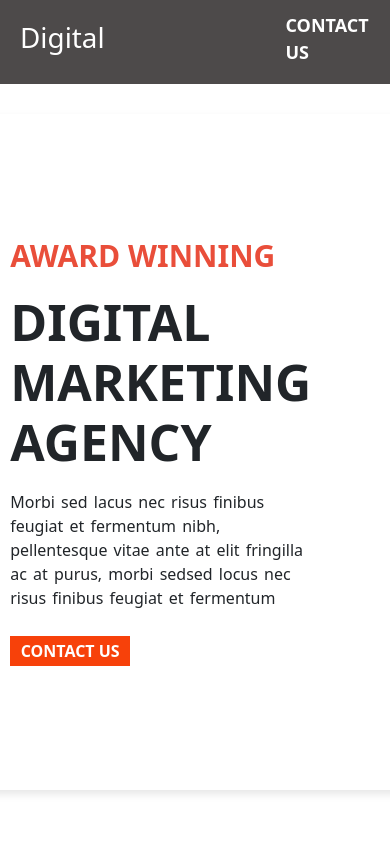
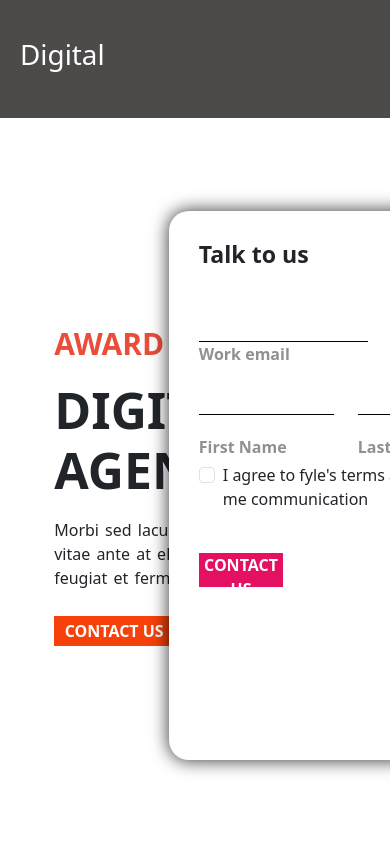
Before and after one commit to Shivam1tripathi/FYLE-Front, a plain HTML site: page index.html in a window 390 px wide. Both pictures are taken after a click on the button "CONTACT US". Shown: the top 844 px of the page. Drawn offline with nearby package versions, Linux system fonts and the light colour scheme.

Commit message:
made  it responsive

```diff
--- a/index.css
+++ b/index.css
@@ -2,6 +2,7 @@
     margin: 0;
     padding: 0;
 }
+
 
 nav{
     width: 100%;
@@ -35,7 +36,7 @@ nav ul a:hover{
 }
 
 .container{
-    width: 100%;
+    width: 100vh;
     min-height: 80vh;
     margin-top: 30px;
     display: flex;
@@ -44,8 +45,14 @@ nav ul a:hover{
     display: flex;
     flex-direction: column;
     justify-content: center;
-    padding-left: 30vh;
-    padding-right: 20vh;
+    padding-left: 5vh;
+    padding-right: 5vh;
+}
+.container .right{
+    display: flex;
+ align-items: center;
+    justify-content: center;
+
 }
 .container .left h1{
     font-weight: 600;
@@ -151,7 +158,6 @@ border: 0;
 .form-check-input:focus,.form-check-input:active{
     outline: rgb(228, 16, 97);
     border: 0;
-
 }
 input[type="checkbox"]:checked {
     background-color: rgb(228, 16, 97);
@@ -309,15 +315,6 @@ font-weight: 700;
 
 
 
-.container {
-    display: flex;
-    max-width: 900px;
-    background-color: white;
-    border-radius: 10px;
-    overflow: hidden;
-    box-shadow: 0 4px 8px rgba(0, 0, 0, 0.1);
-}
-
 .image-container {
     flex: 1;
 }
@@ -363,10 +360,13 @@ font-weight: 700;
     color: white;
 }
 
-
+.box p{
+    text-align: center;
+}
 .box{
     width: 25vh;
     margin-left: 20px;
+    padding:20px;
     height: 22vh;
     border-radius: 10px;
     opacity: 0.9;
@@ -384,3 +384,323 @@ font-weight: 700;
 -webkit-box-shadow: 0px 0px 14px 1px rgba(0,0,0,0.75);
 -moz-box-shadow: 0px 0px 14px 1px rgba(0,0,0,0.75);
 }
+
+
+
+
+
+
+
+
+
+
+
+
+
+
+
+
+
+
+
+
+
+
+
+
+
+
+
+
+
+
+
+
+
+
+
+
+
+
+
+
+ @media (max-width:1200px) {
+    #About{
+        width:70vh
+    }
+
+    .popup-form{
+        position: absolute;
+        box-shadow: 0px 0px 17px 1px rgba(0,0,0,0.75);
+        -webkit-box-shadow: 0px 0px 17px 1px rgba(0,0,0,0.75);
+        -moz-box-shadow: 0px 0px 17px 1px rgba(0,0,0,0.75);
+        top: 25vh;
+        left: 10vh;
+        z-index: 5;
+        border-radius: 20px;
+        background-color: white;
+        width: 40vh;
+        height: 35vh;
+        padding:28px;
+        visibility: hidden;
+    }
+
+.btun{
+    background-color: rgb(228, 16, 97);
+    border: 0;
+    font-weight: 800;
+    color: white;
+    margin-top: 40px;
+    width: 10vh;
+    height: 4vh;
+}
+
+
+
+
+
+
+
+
+
+.popup-form form div .label1{
+    font-weight: 600;
+    color: rgb(146, 143, 143);
+    transition: 0.5s;
+    transform: translateY(-50%);
+    position: absolute;
+    top: 9vh;
+}
+.popup-form form div .label2{
+    font-weight: 600;
+    color: rgb(146, 143, 143);
+    transition: 0.5s;
+    transform: translateY(-50%);
+    position: absolute;
+    top: 14vh;
+}
+.popup-form form div .input:focus~.label1,.popup-form form div .input:valid~.label1{
+    top: 6vh;
+}
+.popup-form form div div .input2:focus~.label2,.popup-form form div div .input2:valid~.label2{
+    top: 12vh;
+}
+.popup-form form .pr div .input2:focus{
+    outline: none;
+}
+.popup-form form div .input:focus{
+    outline: none;
+}
+.form-check-input:focus,.form-check-input:active{
+    outline: rgb(228, 16, 97);
+    border: 0;
+}
+
+
+
+.popup-form form .input{
+    width: 20vh;
+    border: 0;
+    border-radius: 0;
+    border-bottom: 1px solid black;
+}
+.popup-form form .input2{
+    width: 16vh;
+    border: 0;
+    border-radius: 0;
+    border-bottom: 1px solid black;
+}
+
+
+
+
+.hover{
+    position: fixed;
+    width: 20vh;
+    height: 100%;
+    background-color: rgb(238, 13, 88);
+    display: flex;
+    align-items: center;
+    justify-content: center;
+    flex-direction: column;
+    padding: 20px;
+    overflow: hidden;
+    transition: 3s all ease;
+}
+
+.hover a{
+    width: 8vh;
+    height: 3vh;
+    font-weight: 700;
+    color: rgb(238, 13, 88);
+    text-decoration: none;
+    background-color: white;
+    display: flex;
+    align-items: center;
+    justify-content: center;
+}
+
+
+
+
+
+
+
+
+
+.box{
+    width: 16vh;
+    height: 15vh;
+    border-radius: 10px;
+    opacity: 0.9;
+    display: flex;
+    flex-direction: column;
+    align-items: center;
+    justify-content: center;
+    box-shadow: 0px 0px 20px -2px rgba(0,0,0,0.75);
+-webkit-box-shadow: 0px 0px 20px -2px rgba(0,0,0,0.75);
+-moz-box-shadow: 0px 0px 20px -2px rgba(0,0,0,0.75);
+}
+
+nav{
+    width: 100%;
+    height: 10vh;
+    background-color: rgb(77, 74, 74);
+    display: flex;
+    justify-content: space-between;
+    align-items: center;
+}
+.container .left{
+    padding-left: 5vh;
+    padding-right: 5vh;
+}
+nav ul{
+    list-style: none;
+    display: flex;
+    justify-content: space-between;
+    margin-top: 10px;
+    width: 40%;
+}
+
+
+ }
+
+
+
+
+
+
+
+
+
+
+
+ @media (max-width:768px) {
+    #About{
+        width: 140vh;
+    }
+    .popup-form{
+        position: absolute;
+        box-shadow: 0px 0px 17px 1px rgba(0,0,0,0.75);
+        -webkit-box-shadow: 0px 0px 17px 1px rgba(0,0,0,0.75);
+        -moz-box-shadow: 0px 0px 17px 1px rgba(0,0,0,0.75);
+        top: 25vh;
+        left: 20vh;
+        z-index: 5;
+        border-radius: 20px;
+        background-color: white;
+        width: 70vh;
+        height: 65vh;
+        padding: 30px;
+        visibility: hidden;
+    }
+
+
+    .popup-form form div .label1{
+        font-weight: 600;
+        color: rgb(146, 143, 143);
+        transition: 0.5s;
+        transform: translateY(-50%);
+        position: absolute;
+        top: 17vh;
+    }
+    .popup-form form div .label2{
+        font-weight: 600;
+        color: rgb(146, 143, 143);
+        transition: 0.5s;
+        transform: translateY(-50%);
+        position: absolute;
+        top: 28vh;
+    }
+    .popup-form form div .input:focus~.label1,.popup-form form div .input:valid~.label1{
+        top: 14vh;
+    }
+    .popup-form form div div .input2:focus~.label2,.popup-form form div div .input2:valid~.label2{
+        top: 24vh;
+    }
+    .popup-form form .pr div .input2:focus{
+        outline: none;
+    }
+    .popup-form form div .input:focus{
+        outline: none;
+    }
+    .form-check-input:focus,.form-check-input:active{
+        outline: rgb(228, 16, 97);
+        border: 0;
+    }
+
+    .box{
+        width: 25vh;
+        height: 20vh;
+        border-radius: 10px;
+        opacity: 0.9;
+        display: flex;
+        flex-direction: column;
+        align-items: center;
+        justify-content: center;
+        box-shadow: 0px 0px 20px -2px rgba(0,0,0,0.75);
+    -webkit-box-shadow: 0px 0px 20px -2px rgba(0,0,0,0.75);
+    -moz-box-shadow: 0px 0px 20px -2px rgba(0,0,0,0.75);
+    }
+
+
+ }
+
+
+
+
+
+
+
+
+
+
+@media (max-width: 576px) {
+    body{
+        width: 150vh;
+    }
+    nav{
+        width: 100%;
+        height: 14vh;
+        background-color: rgb(77, 74, 74);
+        display: flex;
+        justify-content: space-between;
+        align-items: center;
+    }
+    .container .left{
+        padding-left: 5vh;
+        padding-right: 5vh;
+    }
+    nav ul{
+        list-style: none;
+        display: flex;
+        justify-content: space-between;
+        margin-top: 10px;
+        width: 40%;
+    }
+
+
+
+
+
+ }
--- a/index.html
+++ b/index.html
@@ -8,6 +8,7 @@
     <title>Document</title>
 </head>
 <body>
+
     <nav>
         <h1>Digital</h1>
         <ul>
@@ -27,7 +28,7 @@
                 <button class="Contact-us">CONTACT US</button>
             </div>
             <div class="right">
-                <img src="images/Screenshot 2024-06-02 215941.png" alt="Contact us" srcset="">
+                <img src="images/Screenshot 2024-06-02 215941.png" alt="Contact us" >
             </div>
         </div>
 
@@ -100,7 +101,7 @@
                 <div class="hover">
                     <h4>Web Devlopment</h4>
                     <p>Morbi sed lacus nec risus finibus feugiat et fermentum nibh ,pellentesque</p>
-                    <button>Read more...</button>
+                    <a href="/" target=”_blank”>Read more...</a>
                 </div>
             </div>
         </div>
@@ -149,25 +150,25 @@
         <h2 class="fw-bold">OUR COMPANY GROWTH</h2>
     </div>
 
-    <div class="d-flex">
-        <div class="box">
+    <div class="d-flex mt-4 rt">
+        <div class="box ">
             <i class="fa-solid fa-heart fa-xl mt-3" style="color: #cd1354;"></i>
             <h2 class="mt-3">199+</h2>
             <p class="fw-semibold">Staticfied Customers</p>
         </div>
-        <div class="box">
+        <div class="box ">
 
             <i class="fa-solid fa-clock fa-xl mt-3" style="color: #cd1354;"></i>
             <h2 class="mt-3">1591+</h2>
             <p class="fw-semibold">Days of Operation</p>
         </div>
-        <div class="box">
+        <div class="box ">
 
             <i class="fa-solid fa-circle-check mt-3 fa-xl" style="color: #cd1354;"></i>
             <h2 class="mt-3">283+</h2>
             <p class="fw-semibold">Complete Project</p>
         </div>
-        <div class="box">
+        <div class="box ">
             <i class="fa-solid fa-trophy fa-xl mt-3" style="color: #cd1354;"></i>
             <h2 class="mt-3">75+</h2>
             <p class="fw-semibold">Win Awards</p>
```
